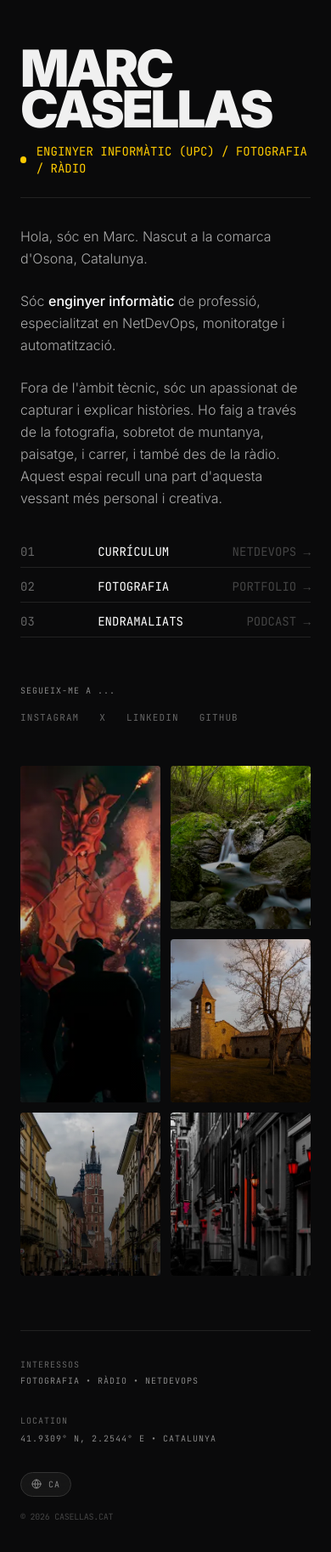
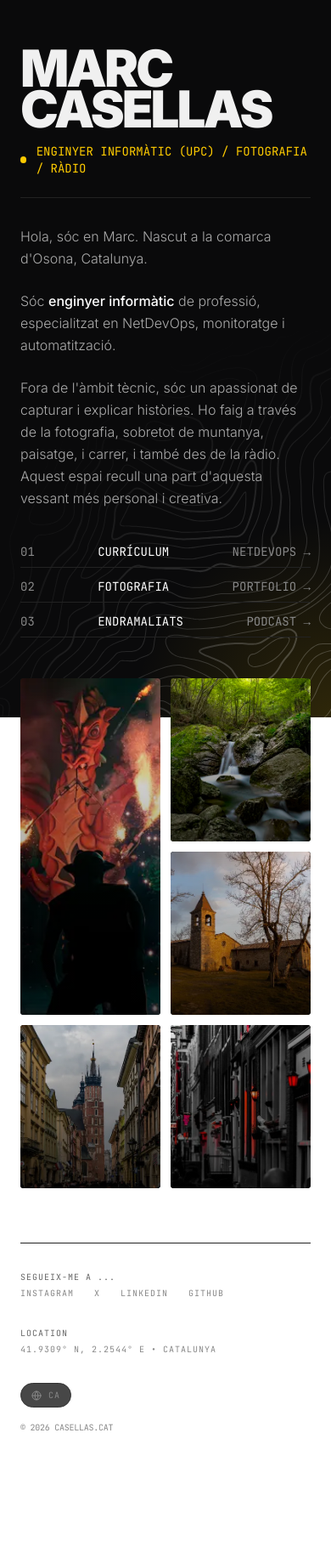
Before and after one commit to mcasellas/casellas.cat, a React (Vite) app: page / in a window 390 px wide. Shown: the top 1826 px of the page at 85% size. After the commit the page ends 1759 px from the top, so only its background shows below. Built offline with nearby package versions, Linux system fonts and the light colour scheme.

Commit message:
afegeix mapa topografic

```diff
--- a/src/components/Footer.tsx
+++ b/src/components/Footer.tsx
@@ -13,12 +13,17 @@ export const Footer = () => {
     className="mt-16 md:mt-24 pt-8 border-t border-[#222] flex flex-col md:flex-row justify-between items-start md:items-end gap-8 md:gap-0 pb-12"
   >
     <div className="flex flex-col sm:flex-row gap-8 md:gap-12 font-mono text-[10px] text-[#444] uppercase tracking-widest">
-      <div>
-        <p className="mb-1 text-[#666]">{t('footer.interests_title')}</p>
-        <p className="text-[#888]">{t('footer.interests_desc')}</p>
+      <div className="flex flex-col gap-1">
+        <p className="text-[#666] uppercase tracking-widest">{t('home.follow')}</p>
+        <div className="flex flex-wrap gap-x-6 gap-y-2 text-[#888]">
+          <a href="https://www.instagram.com/marc.casellas" target="_blank" rel="noopener noreferrer" className="hover:text-white transition-colors">Instagram</a>
+          <a href="https://twitter.com/casellas98" target="_blank" rel="noopener noreferrer" className="hover:text-white transition-colors">X</a>
+          <a href="https://linkedin.com/in/casellas98" target="_blank" rel="noopener noreferrer" className="hover:text-white transition-colors">LinkedIn</a>
+          <a href="https://github.com/mcasellas" target="_blank" rel="noopener noreferrer" className="hover:text-white transition-colors">GitHub</a>
+        </div>
       </div>
-      <div className="xl:hidden flex flex-col gap-0.5">
-        <p className="mb-1 text-[#666]">LOCATION</p>
+      <div className="xl:hidden flex flex-col gap-1">
+        <p className="text-[#666] uppercase tracking-widest">LOCATION</p>
         <p className="text-[#888]">41.9309° N, 2.2544° E • CATALUNYA</p>
       </div>
     </div>
@@ -27,7 +32,7 @@ export const Footer = () => {
       <div className="md:hidden">
         <LanguageSwitcher />
       </div>
-      <div className="text-[10px] font-mono text-[#444] tracking-tight">
+      <div className="text-[10px] font-mono text-[#888] tracking-tight">
         © {new Date().getFullYear()} CASELLAS.CAT
       </div>
     </div>
--- /dev/null
+++ b/src/components/SiteBackground.tsx
@@ -0,0 +1,27 @@
+import React from 'react';
+
+export const SiteBackground = () => (
+  <div className="fixed inset-0 z-[-1] pointer-events-none bg-[#0a0a0b]">
+
+    {/* 1. Gradient radial des de la part inferior dreta */}
+    <div
+      className="absolute inset-0"
+      style={{
+        backgroundImage: 'radial-gradient(circle at 100% 100%, rgba(255, 204, 0, 0.15) 0%, transparent 25%)'
+      }}
+    ></div>
+
+    {/* 2. Patró topogràfic amb màscara de difuminat */}
+    <div
+      className="absolute inset-0 opacity-[0.20]"
+      style={{
+        backgroundImage: `url("/topography.svg")`,
+        backgroundSize: '610px 610px',
+        // filter: 'invert(1)',
+        maskImage: 'radial-gradient(circle at 100% 100%, black 5%, transparent 50%)',
+        WebkitMaskImage: 'radial-gradient(circle at 100% 100%, black 10%, transparent 50%)'
+      }}
+    ></div>
+
+  </div>
+);
--- a/src/index.css
+++ b/src/index.css
@@ -8,7 +8,8 @@
 
 @layer base {
   html, body {
-    background-color: #0a0a0b;
+    background-color: transparent;
+    /* background-color: #0a0a0b; */
     -webkit-font-smoothing: antialiased;
     -moz-osx-font-smoothing: grayscale;
     text-rendering: optimizeLegibility;
--- a/src/locales/ca.json
+++ b/src/locales/ca.json
@@ -33,8 +33,6 @@
     "photography_by": "Fotografia de Marc Casellas"
   },
   "footer": {
-    "interests_title": "Interessos",
-    "interests_desc": "Fotografia • Ràdio • NetDevOps",
     "back_to_home": "← Tornar a l'inici"
   },
   "cv": {
--- a/src/locales/en.json
+++ b/src/locales/en.json
@@ -33,8 +33,6 @@
     "photography_by": "Photography by Marc Casellas"
   },
   "footer": {
-    "interests_title": "Interests",
-    "interests_desc": "Photography • Radio • NetDevOps",
     "back_to_home": "← Back to home"
   },
   "cv": {
--- a/src/pages/CVPage.tsx
+++ b/src/pages/CVPage.tsx
@@ -4,18 +4,20 @@ import { Link } from 'react-router-dom';
 import { LanguageSwitcher } from '../components/LanguageSwitcher';
 import { StatusDot } from '../components/StatusDot';
 import { Footer } from '../components/Footer';
+import { SiteBackground } from '../components/SiteBackground';
 
 export const CVPage = () => {
   const { t } = useTranslation();
   return (
-    <div className="min-h-screen bg-[#0a0a0b] text-[#f0f0f0] font-sans flex flex-col p-6 md:p-12 relative selection:bg-white selection:text-black">
+    <div className="min-h-screen text-[#f0f0f0] font-sans flex flex-col p-6 md:p-12 relative selection:bg-white selection:text-black">
+      <SiteBackground />
       <motion.div
         initial={{ opacity: 0, x: -20 }}
         animate={{ opacity: 1, x: 0 }}
         transition={{ duration: 1.2, delay: 1, ease: [0.22, 1, 0.36, 1] }}
         className="absolute top-6 right-6 md:top-12 md:right-12 flex items-center gap-6 z-50"
       >
-        <div className="hidden xl:flex text-[10px] font-mono tracking-widest text-[#444] uppercase flex-col items-end gap-1">
+        <div className="hidden xl:flex text-[10px] font-mono tracking-widest text-[#888] uppercase flex-col items-end gap-1">
           <span>41.9309° N, 2.2544° E</span>
           <span>{t('common.location_country')}</span>
         </div>
@@ -29,7 +31,7 @@ export const CVPage = () => {
         animate={{ opacity: 1, y: 0 }}
         exit={{ opacity: 0, transition: { duration: 0.3 } }}
         transition={{ duration: 1.2, ease: [0.22, 1, 0.36, 1] }}
-        className="mb-12 md:mb-16 mt-8 md:mt-0 xl:pr-96"
+        className="mb-12 md:mb-16 mt-8 md:mt-0 md:pr-48 xl:pr-96"
       >
         <Link to="/" className="text-[#888] hover:text-white font-mono text-xs uppercase tracking-widest mb-8 inline-block transition-colors">{t('footer.back_to_home')}</Link>
         <h1 className="text-4xl md:text-6xl lg:text-7xl font-black tracking-tighter leading-[0.8] mb-4">
--- a/src/pages/HomePage.tsx
+++ b/src/pages/HomePage.tsx
@@ -4,6 +4,7 @@ import { Link, useLocation } from 'react-router-dom';
 import { LanguageSwitcher } from '../components/LanguageSwitcher';
 import { StatusDot } from '../components/StatusDot';
 import { Footer } from '../components/Footer';
+import { SiteBackground } from '../components/SiteBackground';
 
 import img1 from '../images/1.webp';
 import img2 from '../images/2.webp';
@@ -17,14 +18,15 @@ export const HomePage = () => {
   const images = [img1, img2, img3, img4, img5];
 
   return (
-    <div className="min-h-screen bg-[#0a0a0b] text-[#f0f0f0] font-sans flex flex-col p-6 md:p-12 relative selection:bg-white selection:text-black">
+    <div className="min-h-screen text-[#f0f0f0] font-sans flex flex-col p-6 md:p-12 relative selection:bg-white selection:text-black">
+      <SiteBackground />
       <motion.div
         initial={{ opacity: 0, x: -20 }}
         animate={{ opacity: 1, x: 0 }}
         transition={{ duration: 1.2, delay: 1, ease: [0.22, 1, 0.36, 1] }}
         className="absolute top-6 right-6 md:top-12 md:right-12 flex items-center gap-6 z-50"
       >
-        <div className="hidden xl:flex text-[10px] font-mono tracking-widest text-[#444] uppercase flex-col items-end gap-1">
+        <div className="hidden xl:flex text-[10px] font-mono tracking-widest text-[#888] uppercase flex-col items-end gap-1">
           <span>41.9309° N, 2.2544° E</span>
           <span>{t('common.location_country')}</span>
         </div>
@@ -38,7 +40,7 @@ export const HomePage = () => {
         animate={{ opacity: 1, y: 0 }}
         exit={{ opacity: 0, transition: { duration: 0.3 } }}
         transition={{ duration: 1.8, ease: [0.22, 1, 0.36, 1] }}
-        className="mb-6 md:mb-10 mt-8 md:mt-0 xl:pr-96"
+        className="mb-6 md:mb-10 mt-8 md:mt-0 md:pr-48 xl:pr-96"
       >
         <h1 className="text-6xl md:text-8xl lg:text-9xl font-black tracking-tighter leading-[0.8] mb-4">
           <Trans i18nKey="home.title" />
@@ -73,31 +75,21 @@ export const HomePage = () => {
           <div className="space-y-8">
             <nav className="flex flex-col gap-3 font-mono text-sm">
               <Link to="/cv" className="group flex w-full items-center justify-between border-b border-[#222] pb-2 transition-all hover:border-white text-left cursor-pointer">
-                <span className={`text-[#666] group-hover:text-white transition-colors ${location.pathname === '/cv' ? 'text-white' : ''}`}>01</span>
+                <span className={`text-[#888] group-hover:text-white transition-colors ${location.pathname === '/cv' ? 'text-white' : ''}`}>01</span>
                 <span className={`text-white ${location.pathname === '/cv' ? 'font-bold' : ''}`}><Trans i18nKey="home.links.cv" /></span>
-                <span className="text-[#444] group-hover:text-white transition-colors"><Trans i18nKey="home.links.cv_desc" /></span>
+                <span className="text-[#888] group-hover:text-white transition-colors"><Trans i18nKey="home.links.cv_desc" /></span>
               </Link>
               <Link to="/photos" className="group flex w-full items-center justify-between border-b border-[#222] pb-2 transition-all hover:border-white text-left cursor-pointer">
-                <span className={`text-[#666] group-hover:text-white transition-colors ${location.pathname === '/photos' ? 'text-white' : ''}`}>02</span>
+                <span className={`text-[#888] group-hover:text-white transition-colors ${location.pathname === '/photos' ? 'text-white' : ''}`}>02</span>
                 <span className={`text-white ${location.pathname === '/photos' ? 'font-bold' : ''}`}><Trans i18nKey="home.links.photos" /></span>
-                <span className="text-[#444] group-hover:text-white transition-colors"><Trans i18nKey="home.links.photos_desc" /></span>
+                <span className="text-[#888] group-hover:text-white transition-colors"><Trans i18nKey="home.links.photos_desc" /></span>
               </Link>
               <a href="https://radiovoltrega.com/endramaliats" target="_blank" rel="noopener noreferrer" className="group flex items-center justify-between border-b border-[#222] pb-2 transition-all hover:border-white">
-                <span className="text-[#666] group-hover:text-white transition-colors">03</span>
+                <span className="text-[#888] group-hover:text-white transition-colors">03</span>
                 <span className="text-white"><Trans i18nKey="home.links.podcast" /></span>
-                <span className="text-[#444] group-hover:text-white transition-colors"><Trans i18nKey="home.links.podcast_desc" /></span>
+                <span className="text-[#888] group-hover:text-white transition-colors"><Trans i18nKey="home.links.podcast_desc" /></span>
               </a>
             </nav>
-
-            <div className="pt-4">
-              <span className="text-[#888] mb-4 inline-block font-mono text-[10px] uppercase tracking-widest"><Trans i18nKey="home.follow" /></span>
-              <div className="flex flex-wrap gap-6 text-[11px] font-mono tracking-widest uppercase text-[#666]">
-                <a href="https://www.instagram.com/marc.casellas" target="_blank" rel="noopener noreferrer" className="hover:text-white transition-colors">Instagram</a>
-                <a href="https://twitter.com/casellas98" target="_blank" rel="noopener noreferrer" className="hover:text-white transition-colors">X</a>
-                <a href="https://linkedin.com/in/casellas98" target="_blank" rel="noopener noreferrer" className="hover:text-white transition-colors">LinkedIn</a>
-                <a href="https://github.com/mcasellas" target="_blank" rel="noopener noreferrer" className="hover:text-white transition-colors">GitHub</a>
-              </div>
-            </div>
           </div>
         </motion.div>
 
--- a/src/pages/PhotosPage.tsx
+++ b/src/pages/PhotosPage.tsx
@@ -7,6 +7,7 @@ import { Camera, CircleDot, Clock, Info, X, ChevronLeft, ChevronRight } from 'lu
 import { LanguageSwitcher } from '../components/LanguageSwitcher';
 import { StatusDot } from '../components/StatusDot';
 import { Footer } from '../components/Footer';
+import { SiteBackground } from '../components/SiteBackground';
 
 const ImageWithPlaceholder = ({ src, alt }: { src: string, alt: string }) => {
   const [isLoaded, setIsLoaded] = useState(false);
@@ -160,7 +161,8 @@ export const PhotosPage = () => {
   };
 
   return (
-    <div className="min-h-screen bg-[#0a0a0b] text-[#f0f0f0] font-sans flex flex-col p-6 md:p-12 relative selection:bg-white selection:text-black">
+    <div className="min-h-screen text-[#f0f0f0] font-sans flex flex-col p-6 md:p-12 relative selection:bg-white selection:text-black">
+      <SiteBackground />
       <motion.div
         initial={{ opacity: 0, x: -20 }}
         animate={{ opacity: 1, x: 0 }}
@@ -181,7 +183,7 @@ export const PhotosPage = () => {
         animate={{ opacity: 1, y: 0 }}
         exit={{ opacity: 0, transition: { duration: 0.3 } }}
         transition={{ duration: 1.2, ease: [0.22, 1, 0.36, 1] }}
-        className="mb-12 md:mb-16 mt-8 md:mt-0 xl:pr-96"
+        className="mb-12 md:mb-16 mt-8 md:mt-0 md:pr-48 xl:pr-96"
       >
         <Link to="/" className="text-[#888] hover:text-white font-mono text-xs uppercase tracking-widest mb-8 inline-block transition-colors">{t('footer.back_to_home')}</Link>
         <h1 className="text-4xl md:text-6xl lg:text-7xl font-black tracking-tighter leading-[0.8] mb-4">
```
Also changed, not shown: public/topography.png (added), public/topography.svg (added).
